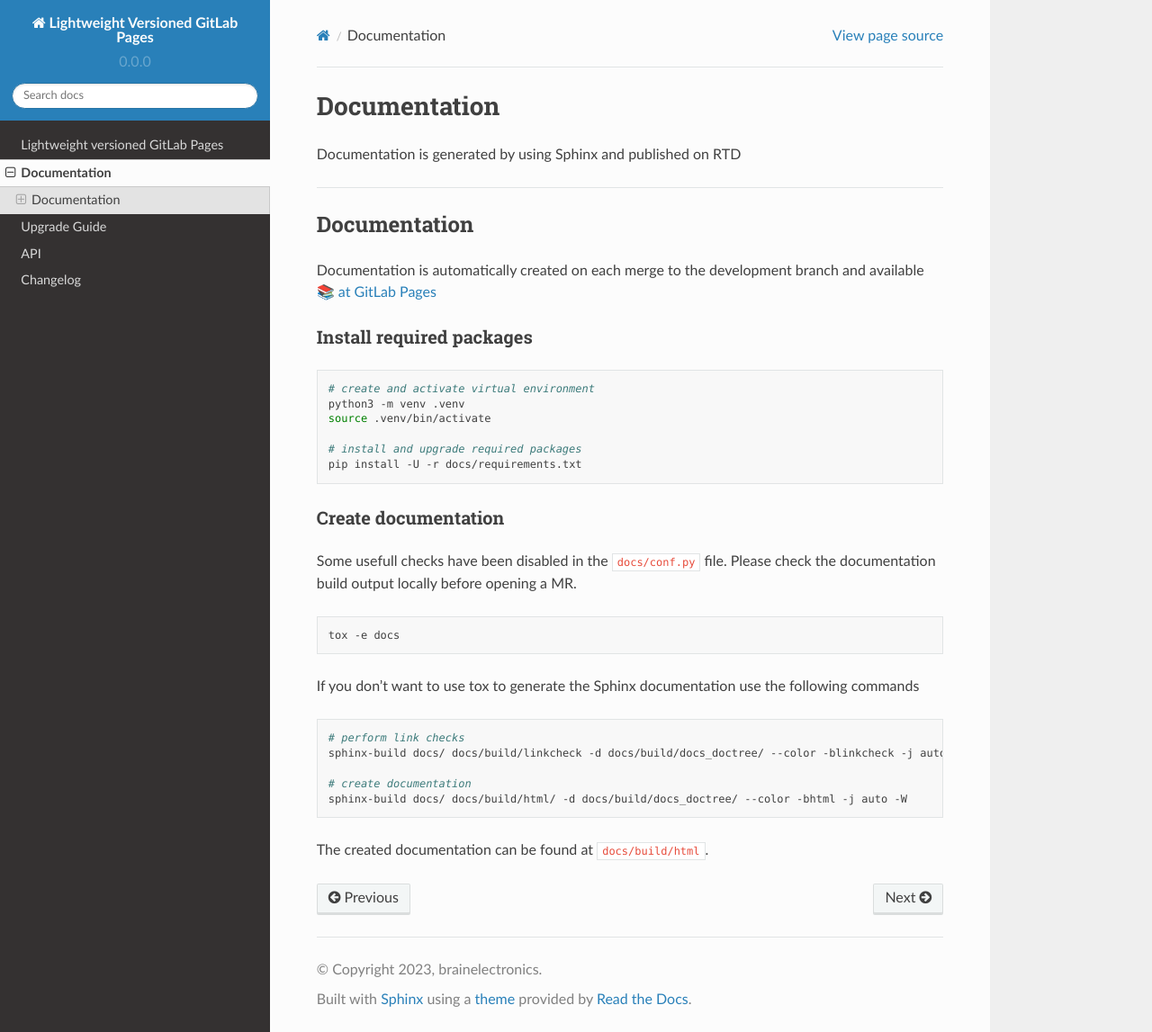
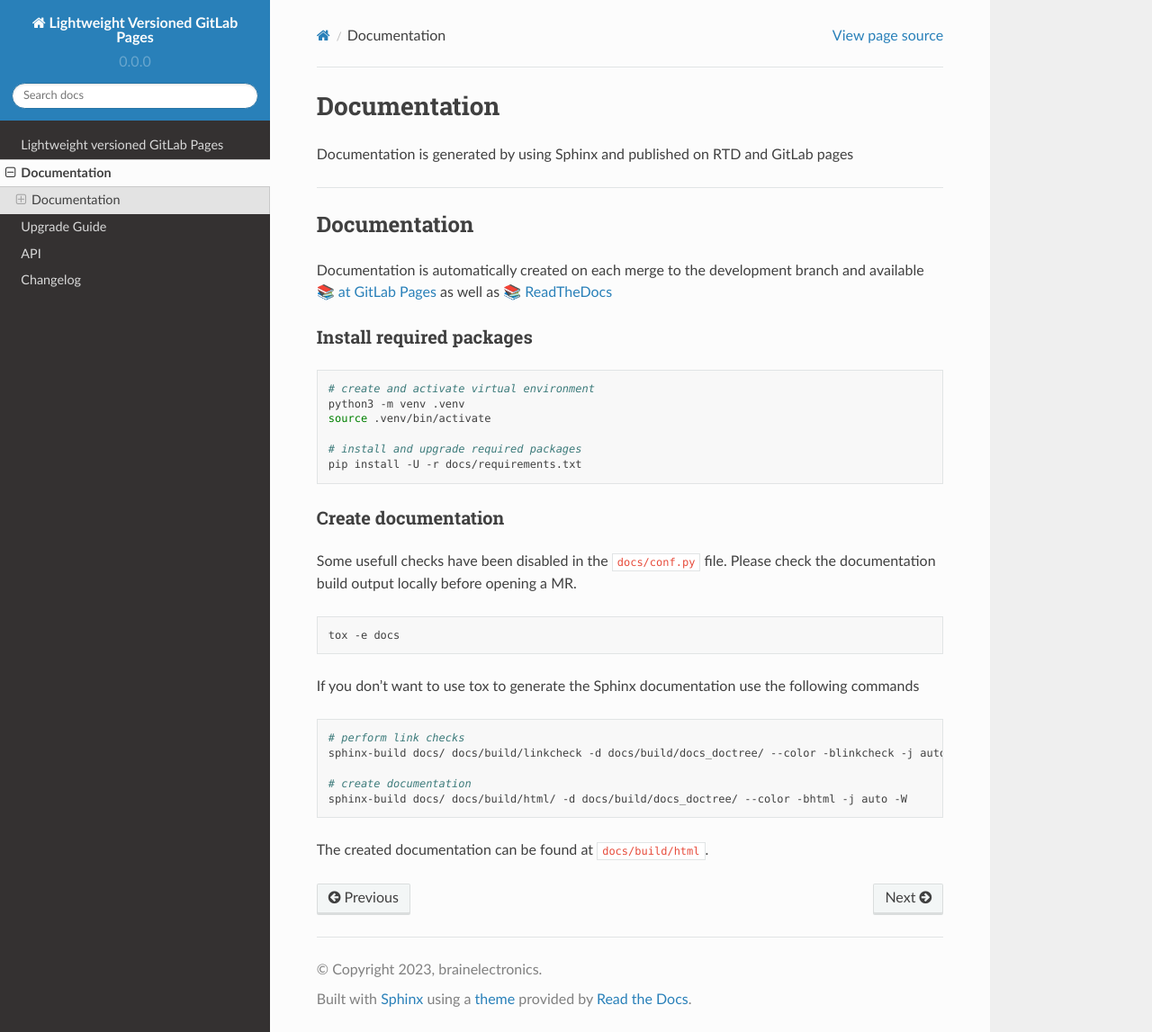
Before and after one commit to brainelectronics/lightweight-versioned-gitlab-pages, a Sphinx documentation site: the page built from docs/DOCUMENTATION.md, in a window 1280 px wide and 1147 px high. Shown: the whole window at 90% size. Built offline with Sphinx 7.4.7 and the Read the Docs theme 2.0.0, drawn with Linux system fonts in a browser that asks for light colours.

Commit message:
add link to RTD in docs documentation file

```diff
--- a/docs/DOCUMENTATION.md
+++ b/docs/DOCUMENTATION.md
@@ -1,13 +1,14 @@
 # Documentation
 
-Documentation is generated by using Sphinx and published on RTD
+Documentation is generated by using Sphinx and published on RTD and GitLab pages
 
 ---------------
 
 ## Documentation
 
 Documentation is automatically created on each merge to the development
-branch and available [📚 at GitLab Pages][ref-gl-pages]
+branch and available [📚 at GitLab Pages][ref-gl-pages] as well as
+[📚 ReadTheDocs][ref-rtd]
 
 ### Install required packages
 
```
Also changed, not shown: other parts of docs/DOCUMENTATION.md (+2 -1 lines).
